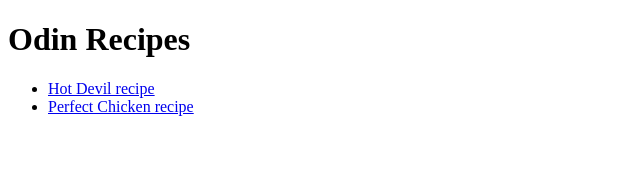
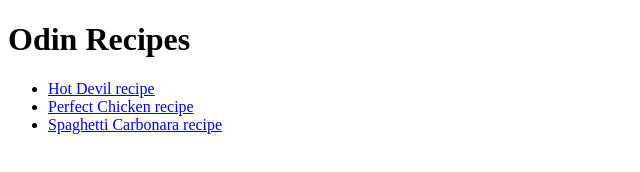
Before and after one commit to PX44b9RX9050/odin-recipes, a plain HTML site: page index.html in a window 1280 px wide. Shown: the whole page, without its empty margins (0-640 px from the left). Drawn offline with Linux system fonts and the light colour scheme.

Commit message:
feat: add "Spaghetti Carbonara" recipe to homepage

```diff
--- a/index.html
+++ b/index.html
@@ -11,6 +11,7 @@
     <ul>
       <li><a href="recipes/hot-devil.html">Hot Devil recipe</a></li>
       <li><a href="recipes/perfect-chicken.html">Perfect Chicken recipe</a></li>
+      <li><a href="recipes/spaghetti-carbonara.html">Spaghetti Carbonara recipe</a></li>
     </ul>
 
   </body>
```
